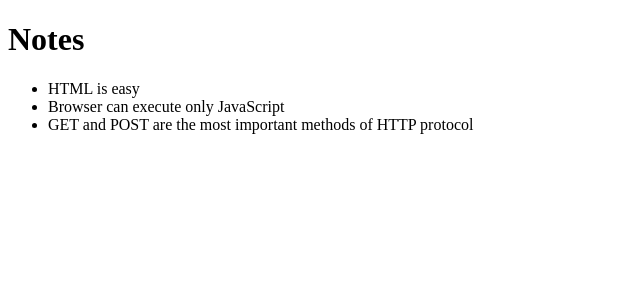
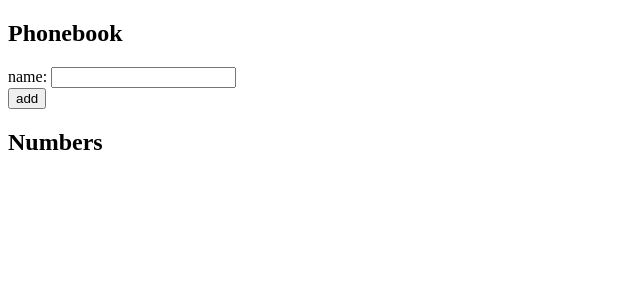
Before and after one commit to plalgiush/Communicating_with_server, a React (Create React App) app: page / in a window 1280 px wide. Shown: the top 300 px of the page, without its empty margins (0-640 px from the left). Built offline with nearby package versions, Linux system fonts and the light colour scheme.

Commit message:
final version the task of 2.7

```diff
--- a/src/App.js
+++ b/src/App.js
@@ -1,14 +1,50 @@
+import { useState } from 'react'
 import Note from "./components/Note";
 
-const App = ({ notes }) => {
+const App = () => {
+    const [numbers, setNumbers] = useState([])
+    const [newName, setNewName] = useState('')
+
+    const handleNameChange = (event) => {
+        setNewName(event.target.value)
+    }
+
+    const addName = (event) => {
+        event.preventDefault()
+        const numberObject = {
+            content: newName,
+            id: numbers.length + 1,
+        }
+
+        const readyName = numbers.find(number => newName === number.content);
+
+        if (readyName !== undefined) {
+            alert(`${newName} is already added to phonebook`)
+        } else {
+            setNumbers(numbers.concat(numberObject))
+            setNewName('')
+        }
+    }
+
+
+
     return (
         <div>
-         <h1>Notes</h1>
-         <ul>
-             {notes.map(note =>
+            <h2>Phonebook</h2>
+            <form onSubmit={addName}>
+                <div>
+                    name: <input value={newName} onChange={handleNameChange} />
+                </div>
+                <div>
+                    <button type="submit">add</button>
+                </div>
+            </form>
+            <h2>Numbers</h2>
+            <div>
+                {numbers.map(note =>
                     <Note key={note.id} note={note} />
                 )}
-         </ul>
+            </div>
         </div>
     )
 }
--- a/src/components/Note.js
+++ b/src/components/Note.js
@@ -2,7 +2,7 @@ import React from 'react';
 
 const Note = ({ note }) => {
     return (
-        <li>{note.content}</li>
+        <div>{note.content}</div>
     );
 };
 
```
Lines whose indentation alone changed are shown as unchanged.
